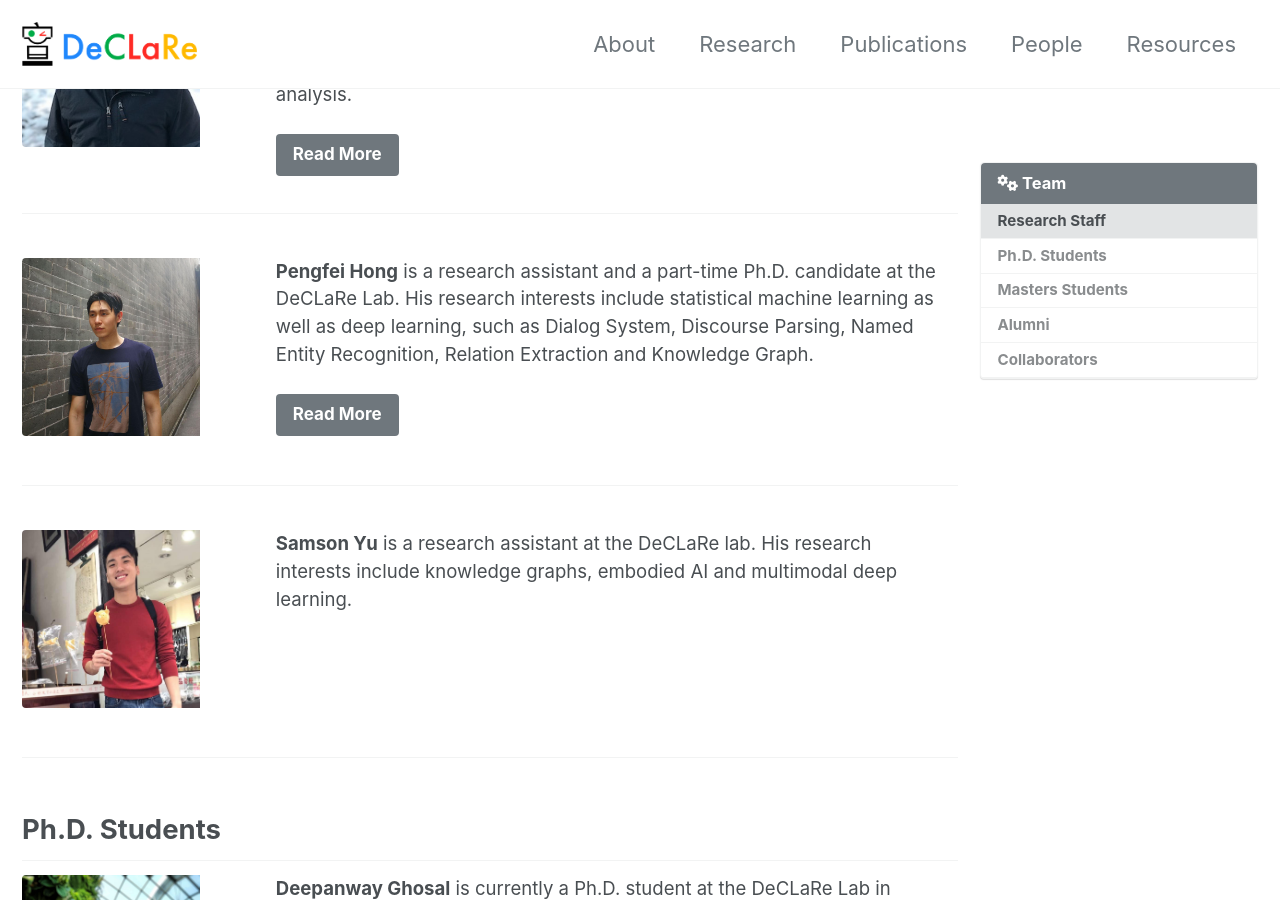
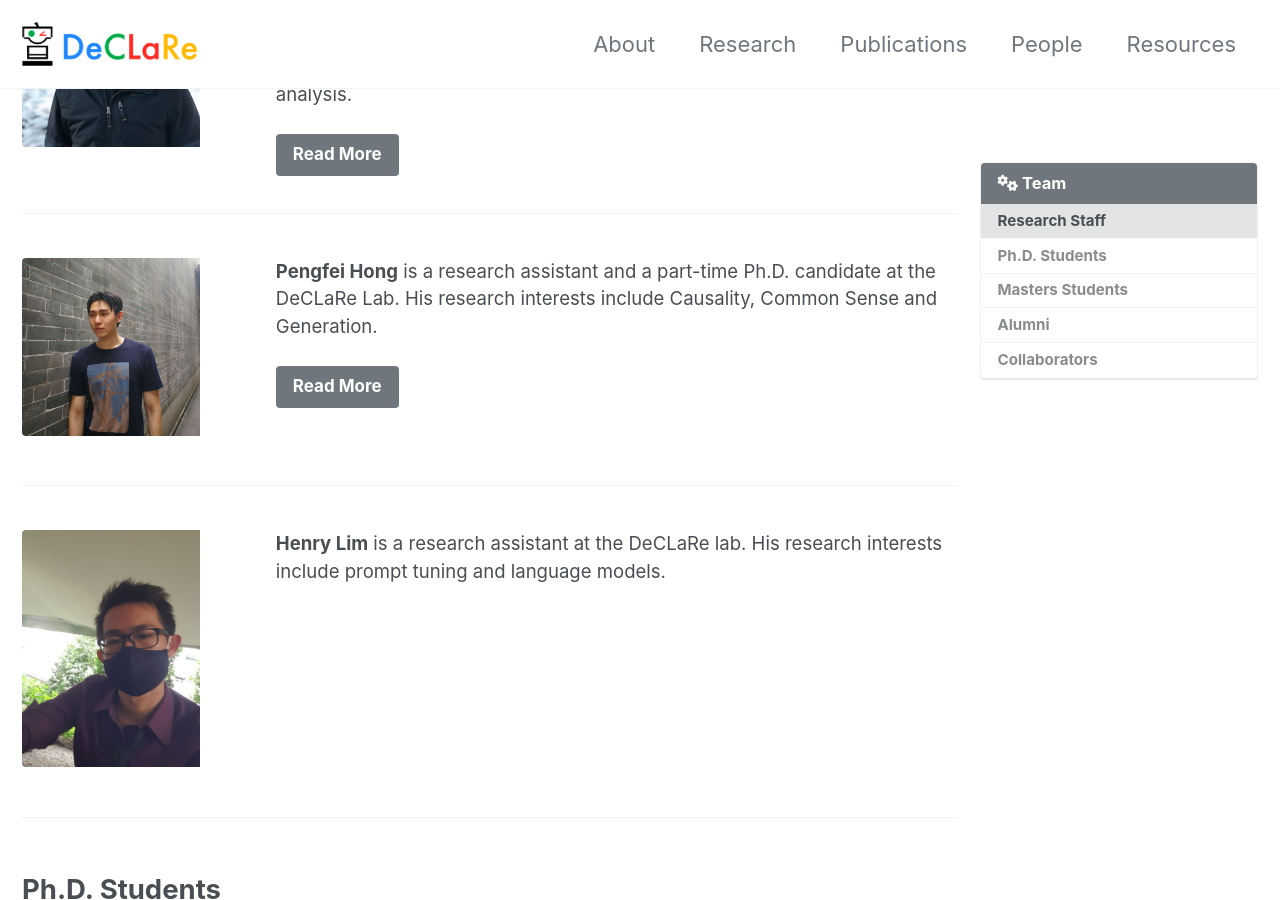
Before and after one commit to declare-lab/declare-lab.github.io, a Jekyll site: the page built from _pages/people.md, in a window 1280 px wide and 900 px high, scrolled down 1108 px. Built offline with Jekyll 4.4.1, drawn with Linux system fonts in a browser that asks for light colours; cached includes are drawn as plain includes; nearby versions of some CDN libraries; some of the changed text lies outside the part shown.

Commit message:
Update people.md
Shfited Samson to alumni.
Added henry_lim as RA, yingting and xiaocui as Ph.D. students.
Updated Pengfei's bio.
Pending shaozuo and yixuan.

```diff
--- a/_pages/people.md
+++ b/_pages/people.md
@@ -42,9 +42,17 @@
   - image_path: /assets/images/people/shagun.jpg
     excerpt: "**Shagun Uppal** is a research assistant at the DeCLaRe Lab in Singapore University of Technology and Design. She graduated with B.Tech in CSE from IIIT Delhi (2020) and her main research interests revolve around representation learning and visual-question answering and self-supervised methods. "
 
-samson:
-  - image_path: /assets/images/people/samson.jpg
-    excerpt: "**Samson Yu** is a research assistant at the DeCLaRe lab. His research interests include knowledge graphs, embodied AI and multimodal deep learning."
+henry_lim:
+  - image_path: /assets/images/people/henry_lim.jpg
+    excerpt: "**Henry Lim** is a research assistant at the DeCLaRe lab. His research interests include prompt tuning and language models."
+
+shaozuo:
+  - image_path: /assets/images/people/shaozuo.jpg
+    excerpt: "**Zhang Shaozuo** is a research assistant at DeCLaRe Lab. His current research direction includes Question Answering. He is starting part-time Ph.D. student this year."
+
+yixuan:
+  - image_path: /assets/images/people/yixuan.jpg
+    excerpt: "**Yi Xuan Tan** is a research assistant at the DeCLaRe lab. <to be added>"
 
 deepanway:
   - image_path: /assets/images/people/deepanway.jpeg
@@ -82,6 +90,14 @@
     btn_label: "Read More"
     btn_class: "btn btn--primary btn--small"
 
+yingting:
+  - image_path: /assets/images/people/yingting.jpg
+    excerpt: "**Yingting Li** is a Ph.D. candidate at the Beijing University of Posts and Telecommunications，and study at SUTD as an exchange student. Her research interests include knowledge graph questions and answers, multimodal emotional conversations and multimodal sentiment analysis."
+
+xiaocui:
+  - image_path: /assets/images/people/xiaocui.jpg
+    excerpt: "**Yang Xiaocui** is an exchange Ph.D. student that studies at the DeCLaRe Lab of Singapore University of Technology and Design since October 2021. Her research interests include Natural Language Processing and Multimodal Sentiment Analysis."
+
 jiankun:
   - image_path: /assets/images/people/jiankun.jpeg
     excerpt: "**Jiankun Lu** was a junior member at the DeCLaRe Lab. He now works at ByteDance. His main area of interests is natural language processing."
@@ -96,6 +112,10 @@
     btn_label: "Read More"
     btn_class: "btn btn--primary btn--small"
 
+samson:
+  - image_path: /assets/images/people/samson.jpg
+    excerpt: "**Samson Yu** was a research assistant at the DeCLaRe Lab. He now works at A*STAR. His research interests include knowledge graphs, embodied AI and multimodal deep learning."
+
 joanna:
   - image_path: /assets/images/people/joanna.jpeg
     excerpt: "**Joanna Saw** is a Masters student at SUTD. Her research interests include natural language processing, sentiment analysis and deep learning."
@@ -105,7 +125,7 @@
 
 pengfei:
   - image_path: /assets/images/people/hongpengfei.jpg
-    excerpt: "**Pengfei Hong** is a research assistant and a part-time Ph.D. candidate at the DeCLaRe Lab. His research interests include statistical machine learning as well as deep learning, such as Dialog System, Discourse Parsing, Named Entity Recognition, Relation Extraction and Knowledge Graph."
+    excerpt: "**Pengfei Hong** is a research assistant and a part-time Ph.D. candidate at the DeCLaRe Lab. His research interests include Causality, Common Sense and Generation."
     url: "https://github.com/Emrys-Hong"
     btn_label: "Read More"
     btn_class: "btn btn--primary btn--small"
@@ -212,7 +232,11 @@
 
 {% include feature_row2 id="pengfei" type="left" %}
 
-{% include feature_row2 id="samson" type="left" %}
+{% include feature_row2 id="henry_lim" type="left" %}
+
+<!-- {% include feature_row2 id="shaozuo" type="left" %} -->
+
+<!-- {% include feature_row2 id="yixuan" type="left" %}-->
 
 <!-- {% include feature_row2 id="sarthak" type="left" %} -->
 
@@ -232,6 +256,10 @@
 
 {% include feature_row2 id="ken" type="left" %}
 
+{% include feature_row2 id="yingting" type="left" %}
+
+{% include feature_row2 id="xiaocui" type="left" %}
+
 ## Masters Students
 
 {% include feature_row2 id="joanna" type="left" %}
@@ -241,6 +269,8 @@
 {% include feature_row2 id="jiankun" type="left" %}
 
 {% include feature_row2 id="shanshan" type="left" %}
+
+{% include feature_row2 id="samson" type="left" %}
 
 ## Collaborators
 
```
